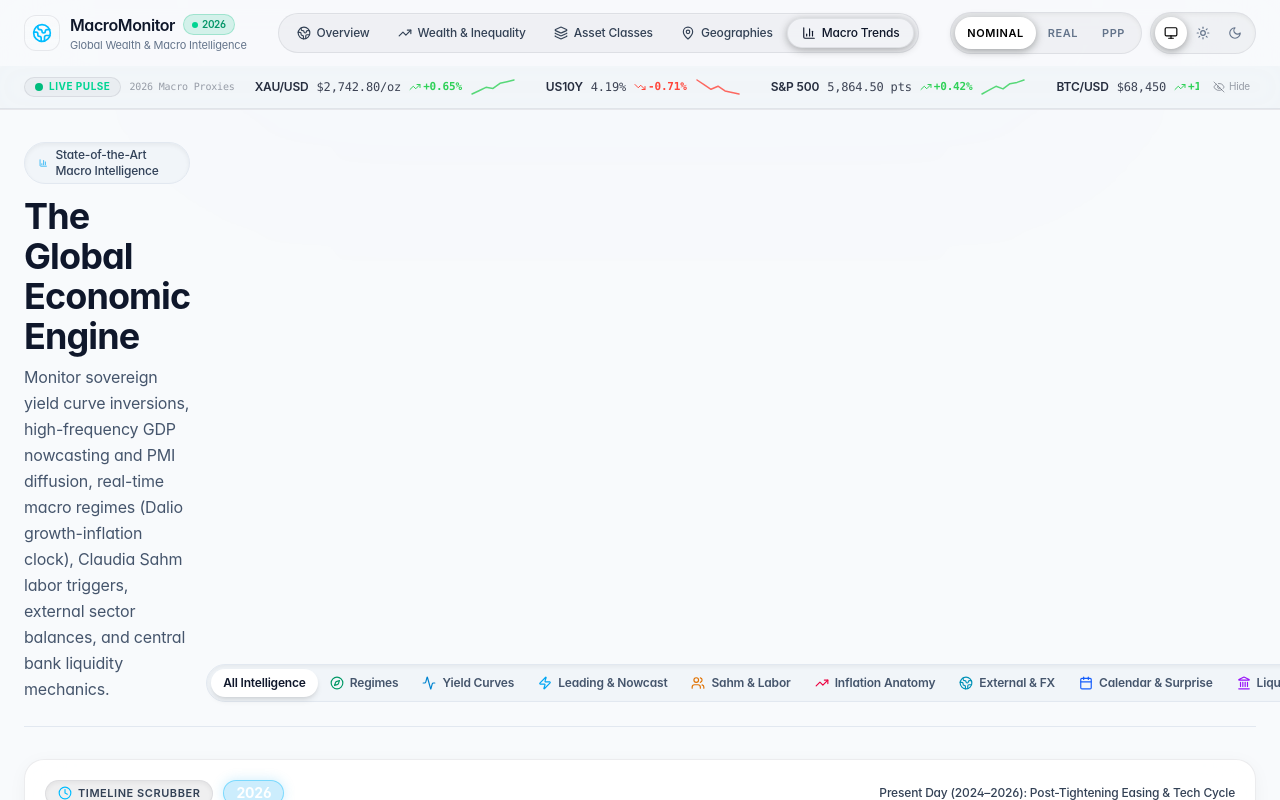
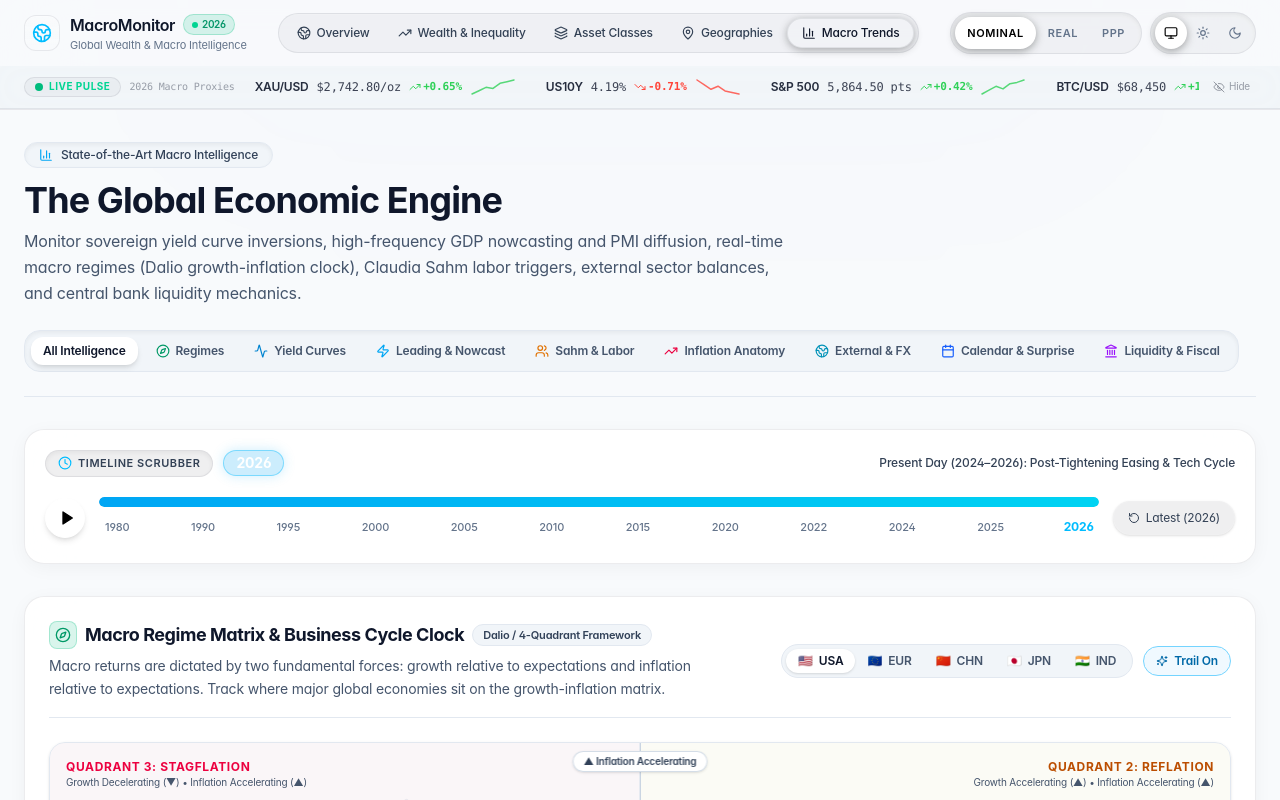
Before and after one commit to javichito/macro-monitor, a Next.js app: page /macro in a window 1280 px wide. Shown: the top 800 px of the page. Built offline with nearby package versions, Linux system fonts and the light colour scheme.

Commit message:
fix(ui): resolve desktop layout collision on macro page header

```diff
--- a/src/app/geography/page.tsx
+++ b/src/app/geography/page.tsx
@@ -50,7 +50,7 @@ export default function GeographyPage() {
     <div className="space-y-8">
       {/* Header */}
       <div className="border-b border-white/[0.08] pb-6 flex flex-col md:flex-row md:items-end justify-between gap-4">
-        <div>
+        <div className="flex-1 min-w-0">
           <div className="inline-flex items-center gap-2 rounded-full border border-white/[0.12] bg-white/[0.05] px-3.5 py-1 text-xs font-medium text-slate-200 mb-3 shadow-inner">
             <MapPin className="h-3.5 w-3.5 text-sky-400" />
             <span>Geographic &amp; Coalition Intelligence</span>
--- a/src/app/macro/page.tsx
+++ b/src/app/macro/page.tsx
@@ -46,7 +46,7 @@ export default function MacroPage() {
   return (
     <div className="space-y-8">
       {/* Header */}
-      <div className="border-b border-slate-200 dark:border-white/[0.08] pb-6 flex flex-col md:flex-row md:items-end justify-between gap-4">
+      <div className="border-b border-slate-200 dark:border-white/[0.08] pb-6 space-y-5">
         <div>
           <div className="inline-flex items-center gap-2 rounded-full border border-slate-200 dark:border-white/[0.12] bg-slate-100 dark:bg-white/[0.05] px-3.5 py-1 text-xs font-medium text-slate-700 dark:text-slate-200 mb-3 shadow-inner">
             <BarChart3 className="h-3.5 w-3.5 text-sky-500 dark:text-sky-400" />
@@ -55,29 +55,30 @@ export default function MacroPage() {
           <h1 className="text-3xl sm:text-4xl font-bold tracking-tight text-slate-900 dark:text-white">
             The Global Economic Engine
           </h1>
-          <p className="text-sm sm:text-base text-slate-600 dark:text-slate-300 mt-2 max-w-2xl font-normal leading-relaxed">
+          <p className="text-sm sm:text-base text-slate-600 dark:text-slate-300 mt-2 max-w-3xl font-normal leading-relaxed">
             Monitor sovereign yield curve inversions, high-frequency GDP nowcasting and PMI diffusion, real-time macro regimes (Dalio growth-inflation clock), Claudia Sahm labor triggers, external sector balances, and central bank liquidity mechanics.
           </p>
         </div>
 
-        {/* Section Navigation Tabs */}
-        <div className="flex flex-wrap items-center rounded-full p-1 bg-slate-100 dark:bg-white/[0.06] border border-slate-200 dark:border-white/[0.10] shadow-inner text-xs self-start md:self-auto shrink-0">
+        {/* Section Navigation Tabs: stacked horizontally beneath title to allow full width for both elements */}
+        <div className="overflow-x-auto no-scrollbar -mx-4 px-4 sm:mx-0 sm:px-0 pt-1">
+          <div className="inline-flex items-center gap-1.5 rounded-2xl p-1.5 bg-slate-100 dark:bg-white/[0.06] border border-slate-200 dark:border-white/[0.10] shadow-inner text-xs whitespace-nowrap">
             <button
               onClick={() => setActiveTab('all')}
-            className={`flex items-center gap-1.5 rounded-full px-3 py-1.5 font-semibold transition-all cursor-pointer ${
+              className={`flex items-center gap-1.5 rounded-xl px-3 py-1.5 font-semibold transition-all cursor-pointer ${
                 activeTab === 'all'
-                ? 'bg-white text-slate-900 shadow-md dark:bg-white dark:text-black'
-                : 'text-slate-600 hover:text-slate-900 dark:text-slate-300 dark:hover:text-white'
+                  ? 'bg-white text-slate-900 shadow-md dark:bg-white dark:text-black font-bold'
+                  : 'text-slate-600 hover:text-slate-900 dark:text-slate-300 dark:hover:text-white hover:bg-slate-200/50 dark:hover:bg-white/[0.04]'
               }`}
             >
               <span>All Intelligence</span>
             </button>
             <button
               onClick={() => setActiveTab('regimes')}
-            className={`flex items-center gap-1.5 rounded-full px-3 py-1.5 font-semibold transition-all cursor-pointer ${
+              className={`flex items-center gap-1.5 rounded-xl px-3 py-1.5 font-semibold transition-all cursor-pointer ${
                 activeTab === 'regimes'
-                ? 'bg-white text-slate-900 shadow-md dark:bg-white dark:text-black'
-                : 'text-slate-600 hover:text-slate-900 dark:text-slate-300 dark:hover:text-white'
+                  ? 'bg-white text-slate-900 shadow-md dark:bg-white dark:text-black font-bold'
+                  : 'text-slate-600 hover:text-slate-900 dark:text-slate-300 dark:hover:text-white hover:bg-slate-200/50 dark:hover:bg-white/[0.04]'
               }`}
             >
               <Compass className="h-3.5 w-3.5 text-emerald-600 dark:text-emerald-400" />
@@ -85,10 +86,10 @@ export default function MacroPage() {
             </button>
             <button
               onClick={() => setActiveTab('yields')}
-            className={`flex items-center gap-1.5 rounded-full px-3 py-1.5 font-semibold transition-all cursor-pointer ${
+              className={`flex items-center gap-1.5 rounded-xl px-3 py-1.5 font-semibold transition-all cursor-pointer ${
                 activeTab === 'yields'
-                ? 'bg-white text-slate-900 shadow-md dark:bg-white dark:text-black'
-                : 'text-slate-600 hover:text-slate-900 dark:text-slate-300 dark:hover:text-white'
+                  ? 'bg-white text-slate-900 shadow-md dark:bg-white dark:text-black font-bold'
+                  : 'text-slate-600 hover:text-slate-900 dark:text-slate-300 dark:hover:text-white hover:bg-slate-200/50 dark:hover:bg-white/[0.04]'
               }`}
             >
               <Activity className="h-3.5 w-3.5 text-sky-600 dark:text-sky-400" />
@@ -96,10 +97,10 @@ export default function MacroPage() {
             </button>
             <button
               onClick={() => setActiveTab('leading')}
-            className={`flex items-center gap-1.5 rounded-full px-3 py-1.5 font-semibold transition-all cursor-pointer ${
+              className={`flex items-center gap-1.5 rounded-xl px-3 py-1.5 font-semibold transition-all cursor-pointer ${
                 activeTab === 'leading'
-                ? 'bg-white text-slate-900 shadow-md dark:bg-white dark:text-black'
-                : 'text-slate-600 hover:text-slate-900 dark:text-slate-300 dark:hover:text-white'
+                  ? 'bg-white text-slate-900 shadow-md dark:bg-white dark:text-black font-bold'
+                  : 'text-slate-600 hover:text-slate-900 dark:text-slate-300 dark:hover:text-white hover:bg-slate-200/50 dark:hover:bg-white/[0.04]'
               }`}
             >
               <Zap className="h-3.5 w-3.5 text-sky-500 dark:text-sky-400" />
@@ -107,10 +108,10 @@ export default function MacroPage() {
             </button>
             <button
               onClick={() => setActiveTab('labor')}
-            className={`flex items-center gap-1.5 rounded-full px-3 py-1.5 font-semibold transition-all cursor-pointer ${
+              className={`flex items-center gap-1.5 rounded-xl px-3 py-1.5 font-semibold transition-all cursor-pointer ${
                 activeTab === 'labor'
-                ? 'bg-white text-slate-900 shadow-md dark:bg-white dark:text-black'
-                : 'text-slate-600 hover:text-slate-900 dark:text-slate-300 dark:hover:text-white'
+                  ? 'bg-white text-slate-900 shadow-md dark:bg-white dark:text-black font-bold'
+                  : 'text-slate-600 hover:text-slate-900 dark:text-slate-300 dark:hover:text-white hover:bg-slate-200/50 dark:hover:bg-white/[0.04]'
               }`}
             >
               <Users className="h-3.5 w-3.5 text-amber-600 dark:text-amber-400" />
@@ -118,10 +119,10 @@ export default function MacroPage() {
             </button>
             <button
               onClick={() => setActiveTab('inflation')}
-            className={`flex items-center gap-1.5 rounded-full px-3 py-1.5 font-semibold transition-all cursor-pointer ${
+              className={`flex items-center gap-1.5 rounded-xl px-3 py-1.5 font-semibold transition-all cursor-pointer ${
                 activeTab === 'inflation'
-                ? 'bg-white text-slate-900 shadow-md dark:bg-white dark:text-black'
-                : 'text-slate-600 hover:text-slate-900 dark:text-slate-300 dark:hover:text-white'
+                  ? 'bg-white text-slate-900 shadow-md dark:bg-white dark:text-black font-bold'
+                  : 'text-slate-600 hover:text-slate-900 dark:text-slate-300 dark:hover:text-white hover:bg-slate-200/50 dark:hover:bg-white/[0.04]'
               }`}
             >
               <TrendingUp className="h-3.5 w-3.5 text-rose-600 dark:text-rose-400" />
@@ -129,10 +130,10 @@ export default function MacroPage() {
             </button>
             <button
               onClick={() => setActiveTab('external')}
-            className={`flex items-center gap-1.5 rounded-full px-3 py-1.5 font-semibold transition-all cursor-pointer ${
+              className={`flex items-center gap-1.5 rounded-xl px-3 py-1.5 font-semibold transition-all cursor-pointer ${
                 activeTab === 'external'
-                ? 'bg-white text-slate-900 shadow-md dark:bg-white dark:text-black'
-                : 'text-slate-600 hover:text-slate-900 dark:text-slate-300 dark:hover:text-white'
+                  ? 'bg-white text-slate-900 shadow-md dark:bg-white dark:text-black font-bold'
+                  : 'text-slate-600 hover:text-slate-900 dark:text-slate-300 dark:hover:text-white hover:bg-slate-200/50 dark:hover:bg-white/[0.04]'
               }`}
             >
               <Globe2 className="h-3.5 w-3.5 text-cyan-600 dark:text-cyan-400" />
@@ -140,10 +141,10 @@ export default function MacroPage() {
             </button>
             <button
               onClick={() => setActiveTab('calendar')}
-            className={`flex items-center gap-1.5 rounded-full px-3 py-1.5 font-semibold transition-all cursor-pointer ${
+              className={`flex items-center gap-1.5 rounded-xl px-3 py-1.5 font-semibold transition-all cursor-pointer ${
                 activeTab === 'calendar'
-                ? 'bg-white text-slate-900 shadow-md dark:bg-white dark:text-black'
-                : 'text-slate-600 hover:text-slate-900 dark:text-slate-300 dark:hover:text-white'
+                  ? 'bg-white text-slate-900 shadow-md dark:bg-white dark:text-black font-bold'
+                  : 'text-slate-600 hover:text-slate-900 dark:text-slate-300 dark:hover:text-white hover:bg-slate-200/50 dark:hover:bg-white/[0.04]'
               }`}
             >
               <Calendar className="h-3.5 w-3.5 text-blue-600 dark:text-blue-400" />
@@ -151,15 +152,16 @@ export default function MacroPage() {
             </button>
             <button
               onClick={() => setActiveTab('liquidity')}
-            className={`flex items-center gap-1.5 rounded-full px-3 py-1.5 font-semibold transition-all cursor-pointer ${
+              className={`flex items-center gap-1.5 rounded-xl px-3 py-1.5 font-semibold transition-all cursor-pointer ${
                 activeTab === 'liquidity'
-                ? 'bg-white text-slate-900 shadow-md dark:bg-white dark:text-black'
-                : 'text-slate-600 hover:text-slate-900 dark:text-slate-300 dark:hover:text-white'
+                  ? 'bg-white text-slate-900 shadow-md dark:bg-white dark:text-black font-bold'
+                  : 'text-slate-600 hover:text-slate-900 dark:text-slate-300 dark:hover:text-white hover:bg-slate-200/50 dark:hover:bg-white/[0.04]'
               }`}
             >
               <Landmark className="h-3.5 w-3.5 text-purple-600 dark:text-purple-400" />
               <span>Liquidity &amp; Fiscal</span>
             </button>
+          </div>
         </div>
       </div>
 
--- a/src/app/page.tsx
+++ b/src/app/page.tsx
@@ -51,7 +51,7 @@ export default function OverviewPage() {
     <div className="space-y-8">
       {/* Hero header with Apple high-contrast clarity */}
       <div className="flex flex-col md:flex-row md:items-end justify-between gap-5 pb-6 border-b border-white/[0.08]">
-        <div>
+        <div className="flex-1 min-w-0">
           <div className="inline-flex items-center gap-2 rounded-full border border-white/[0.12] bg-white/[0.05] px-3.5 py-1 text-xs font-medium text-slate-200 mb-3 shadow-inner">
             <Globe2 className="h-3.5 w-3.5 text-sky-400" />
             <span>Macroeconomic &amp; Wealth Intelligence</span>
```
Lines whose indentation alone changed are shown as unchanged.
